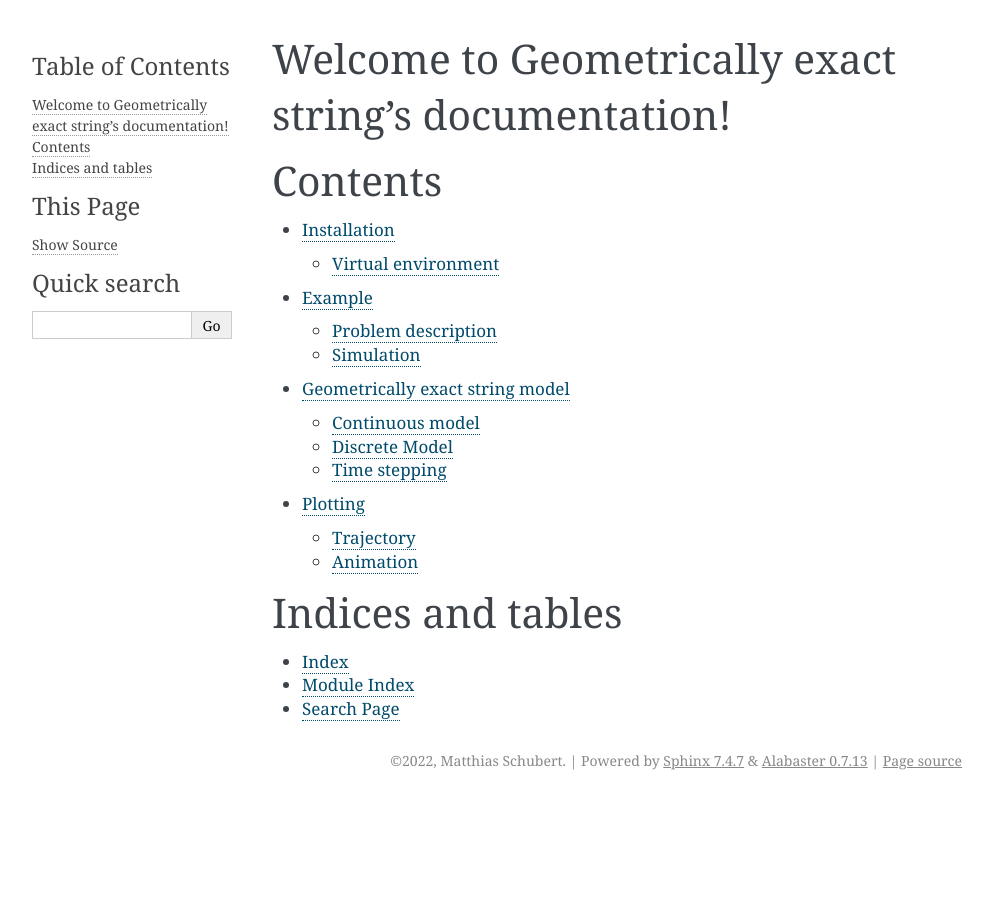
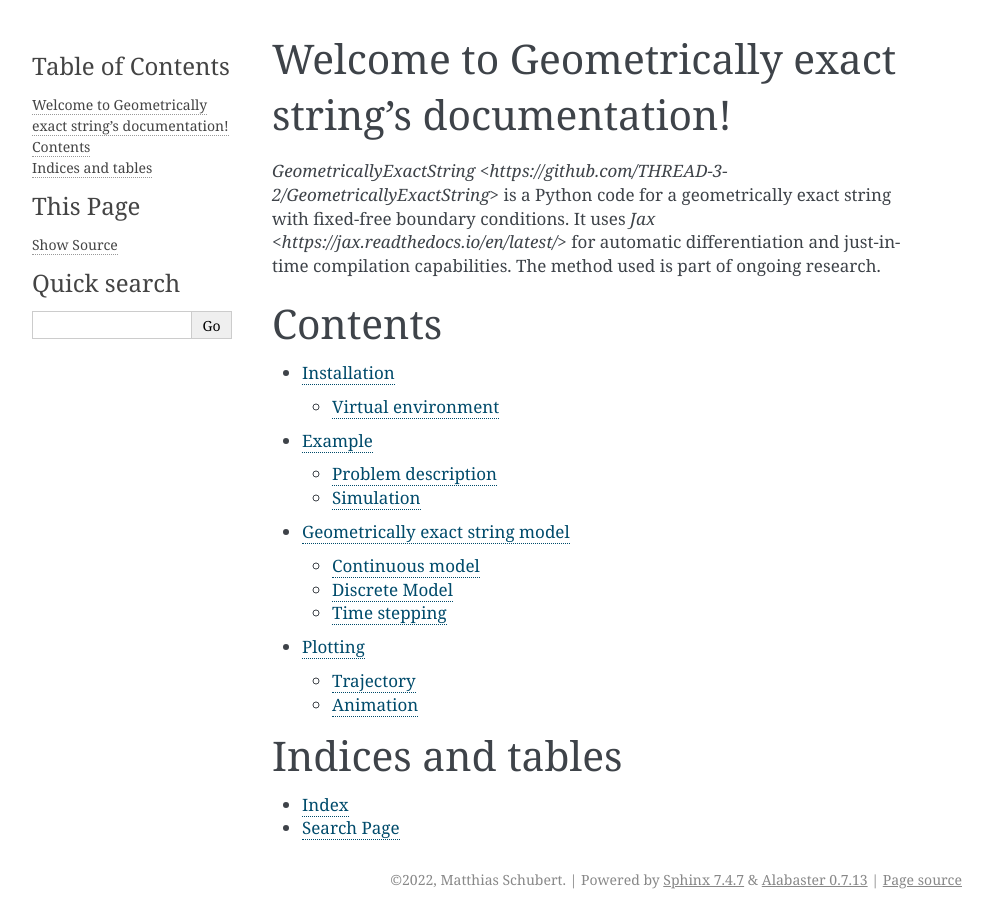
Before and after one commit to THREAD-3-2/GeometricallyExactString, a Sphinx documentation site: the page built from docs/index.rst, in a window 1280 px wide. Shown: the whole page, without its empty margins (148-1141 px from the left). Built offline with Sphinx 7.4.7, drawn with Linux system fonts in a browser that asks for light colours.

Commit message:
Improved documentation

```diff
--- a/docs/index.rst
+++ b/docs/index.rst
@@ -5,6 +5,10 @@
 
 Welcome to Geometrically exact string's documentation!
 ======================================================
+
+`GeometricallyExactString <https://github.com/THREAD-3-2/GeometricallyExactString>` is a Python code for a geometrically exact string with fixed-free boundary conditions.
+It uses `Jax <https://jax.readthedocs.io/en/latest/>` for automatic differentiation and just-in-time compilation capabilities.
+The method used is part of ongoing research.
 
 Contents
 ========
```
Also changed, not shown: other parts of docs/index.rst (+0 -1 lines), docs/example.rst (+6 -1 lines), docs/geometricallyexactstring.rst (+19 -3 lines), 1 other file.
